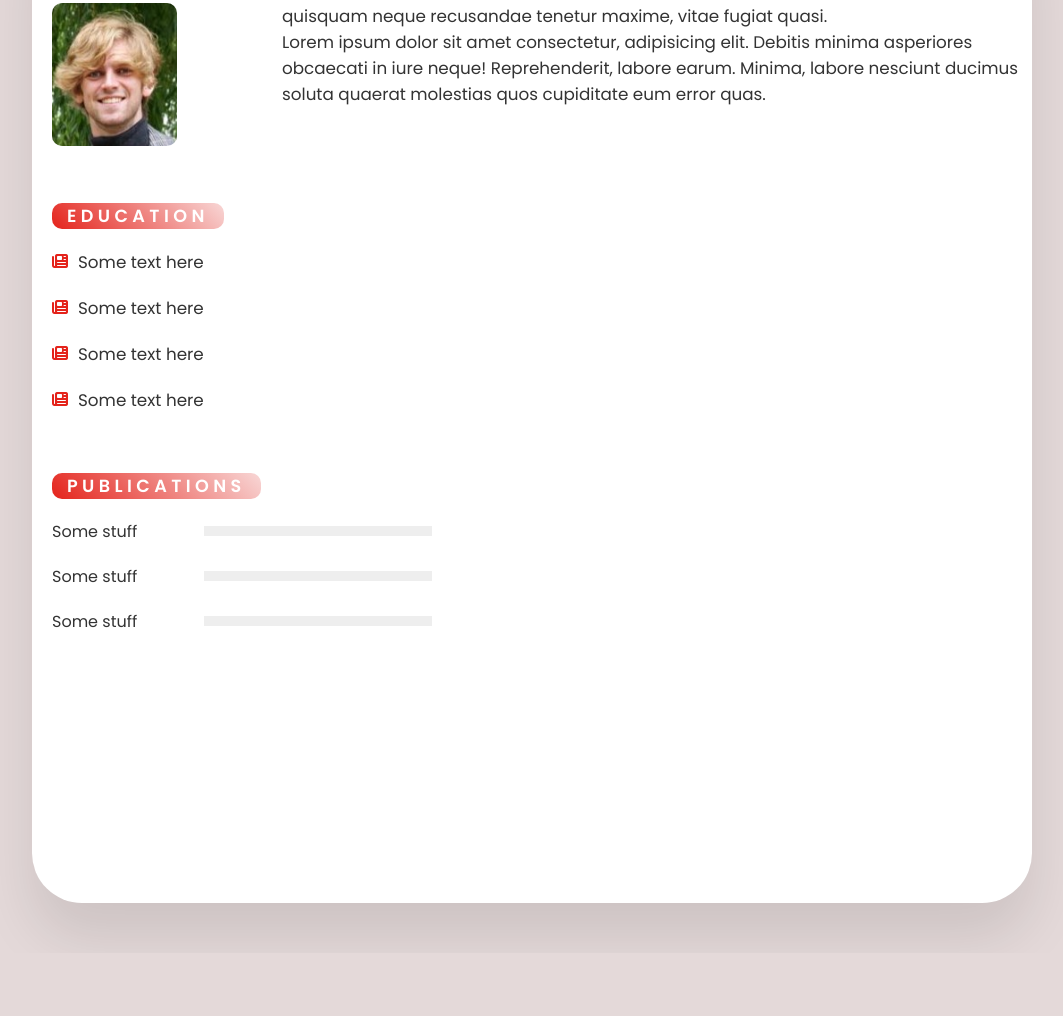
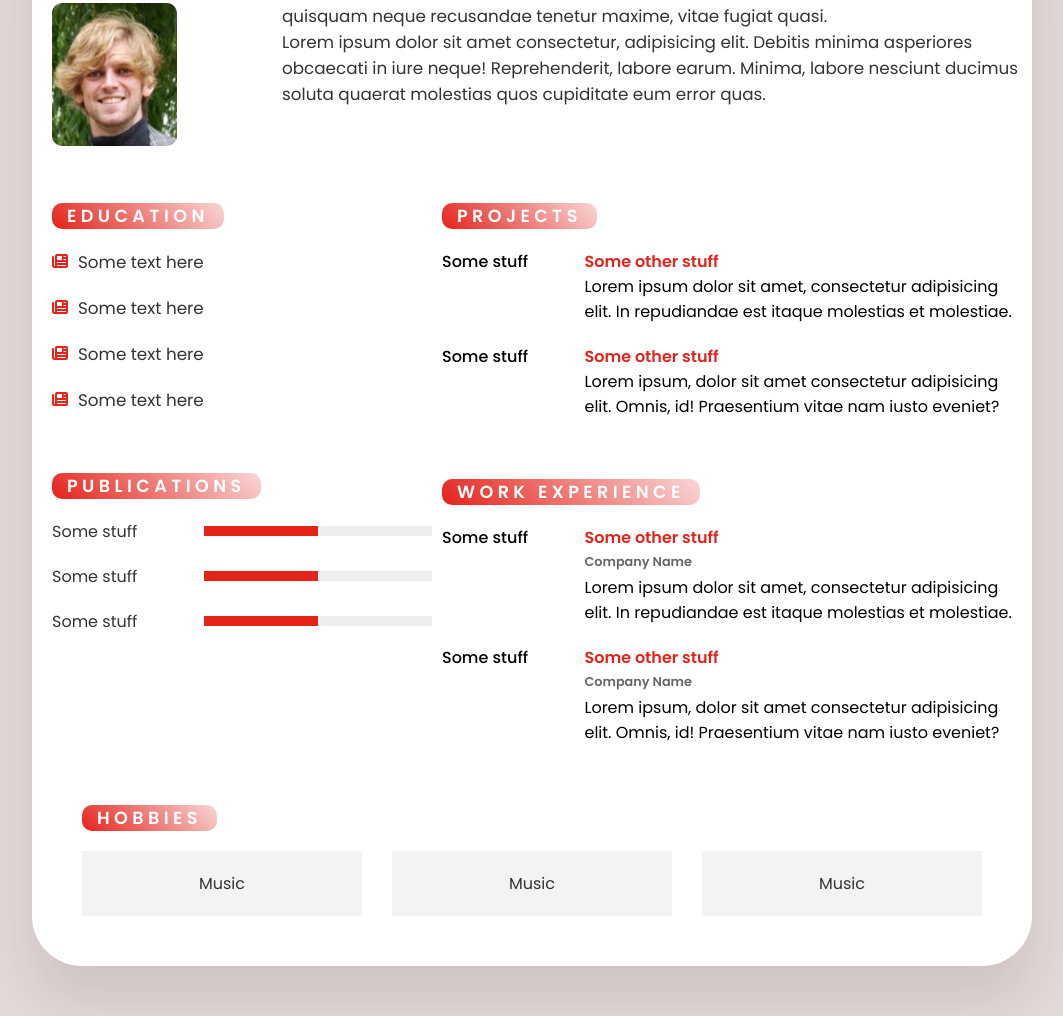
Before and after one commit to JK-rez/JK-rez.github.io, a plain HTML site: page index.html in a window 1280 px wide. Shown: the part 147-1163 px from the top of the page, without its empty margins (108-1171 px from the left). Before the commit the page ends 1100 px from the top, so only its background shows below. Drawn offline with Linux system fonts and the light colour scheme.

Commit message:
Getting there

```diff
--- a/index.html
+++ b/index.html
@@ -68,7 +68,55 @@
 
             </div>
             <div class="right_side">
+                <h4 class="adjustMargin">Projects</h4>
+                <div class="project_group">
+                    <div class="projectBox">
+                        <p>Some stuff</p>
+                        <div class="value">
+                            <b>Some other stuff</b>
+                            <p>Lorem ipsum dolor sit amet, consectetur adipisicing elit. In repudiandae est itaque molestias et molestiae.</p>
+                        </div>
+                    </div>
+                    <div class="projectBox">
+                        <p>Some stuff</p>
+                        <div class="value">
+                            <b>Some other stuff</b>
+                            <p>Lorem ipsum, dolor sit amet consectetur adipisicing elit. Omnis, id! Praesentium vitae nam iusto eveniet?</p>
+                        </div>
+                    </div>
+                </div>
+                <h4>Work Experience</h4>
+                <div class="project_group">
+                    <div class="projectBox">
+                        <p>Some stuff</p>
+                        <div class="value">
+                            <b>Some other stuff<br><span>Company Name</span></b>
+                            <p>Lorem ipsum dolor sit amet, consectetur adipisicing elit. In repudiandae est itaque molestias et molestiae.</p>
+                        </div>
+                    </div>
+                    <div class="projectBox">
+                        <p>Some stuff</p>
+                        <div class="value">
+                            <b>Some other stuff<br><span>Company Name</span></b>
+                            <p>Lorem ipsum, dolor sit amet consectetur adipisicing elit. Omnis, id! Praesentium vitae nam iusto eveniet?</p>
+                        </div>
+                    </div>
+                </div>
             </div>
+        </div>
+        <div class="hobby">
+            <h4 class="adjustMargin">Hobbies</h4>
+            <ul>
+                <li>
+                    <p>Music</p>
+                </li>
+                <li>
+                    <p>Music</p>
+                </li>
+                <li>
+                    <p>Music</p>
+                </li>
+            </ul>
         </div>
         </div>
     </body>
--- a/style.css
+++ b/style.css
@@ -171,8 +171,79 @@ color:#e4231b
     height: 10px;
     background: #eee;
 }
+.publication .publicationBox .value::before
+{
+    content: '';
+    position: absolute;
+    width: var(--i);
+    height: 100%;
+    background-color: #e4231b;
+}
+.adjustMargin
+{
+    margin-top: 40px;
+}
 
+.project_group
+{
+    position: relative;
+    width: 100%;
+    display: flex;
+    flex-direction: column;
+    gap: 20px;
+    margin: 20px 0;
+}
+.projectBox
+{
+    position: relative;
+    display: grid;
+    grid-template-columns: 1fr 3fr;
+}
+.projectBox p:nth-child(1)
+{
+    font-weight: 500;
+}
 
+.projectBox b
+{
+    font-weight: 600;
+    color: #e4231b;
+}
+
+.projectBox b span
+{
+  position: relative;
+  top: -2px;
+  font-size: 0.8em;
+  color: #666;
+}
+.hobby
+{
+padding: 0 50px 50px;
+}
+
+.hobby ul
+{
+    display: flex;
+    margin-top: 20px;
+    gap: 20px;
+    justify-content: space-between;
+}
+.hobby ul li
+{
+    list-style: none;
+    color: #333;
+    width: calc(100% / 3 - 20px);
+    padding: 20px 0;
+    display: flex;
+    flex-direction: column;
+    gap: 5px;
+    background: #f3f3f3;
+    text-align: center;
+    cursor: pointer;
+
+}
+/* .hobby ul li */
 /* body {
     height: 100%;
     background: #e43003;
```
